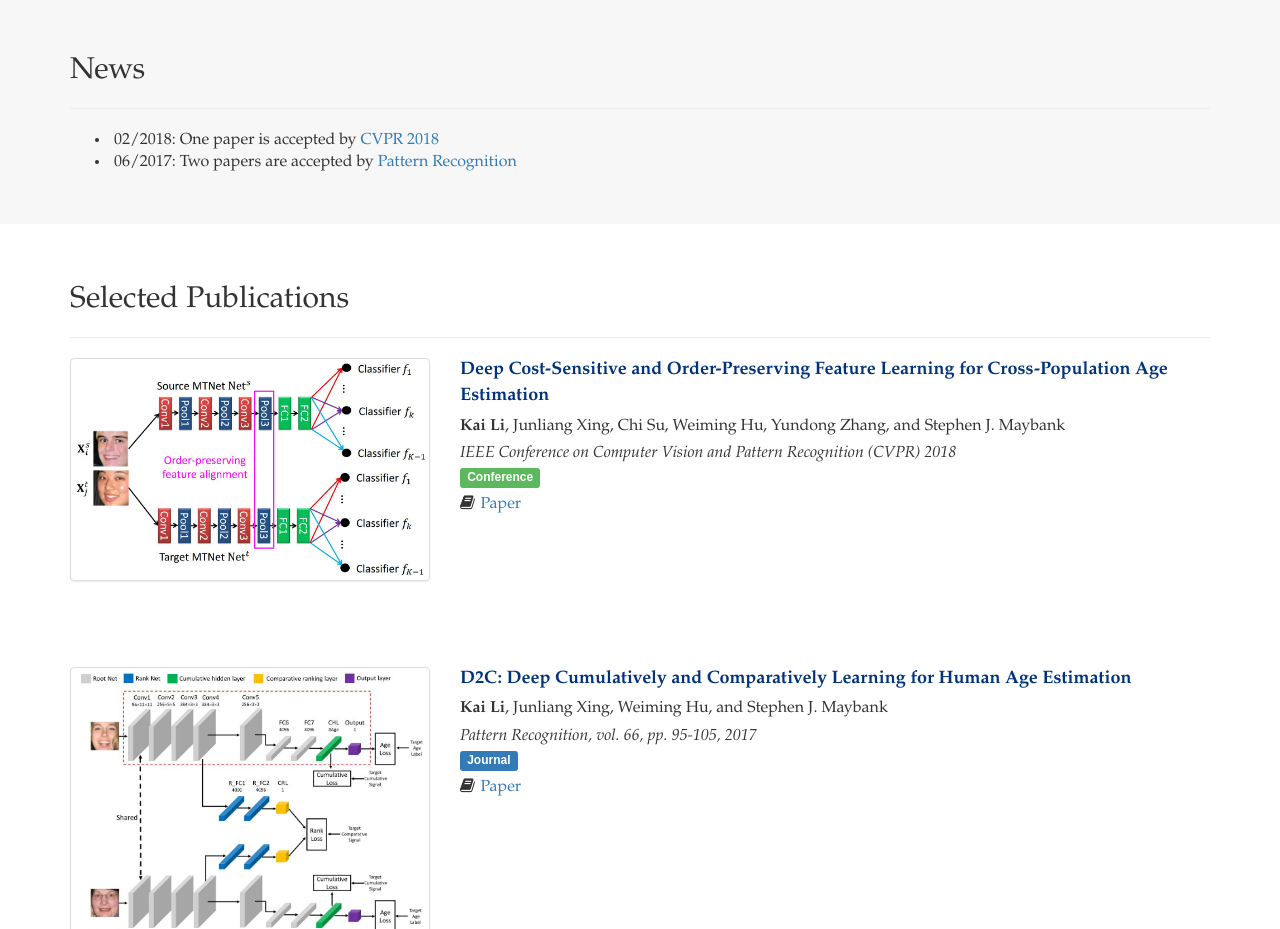
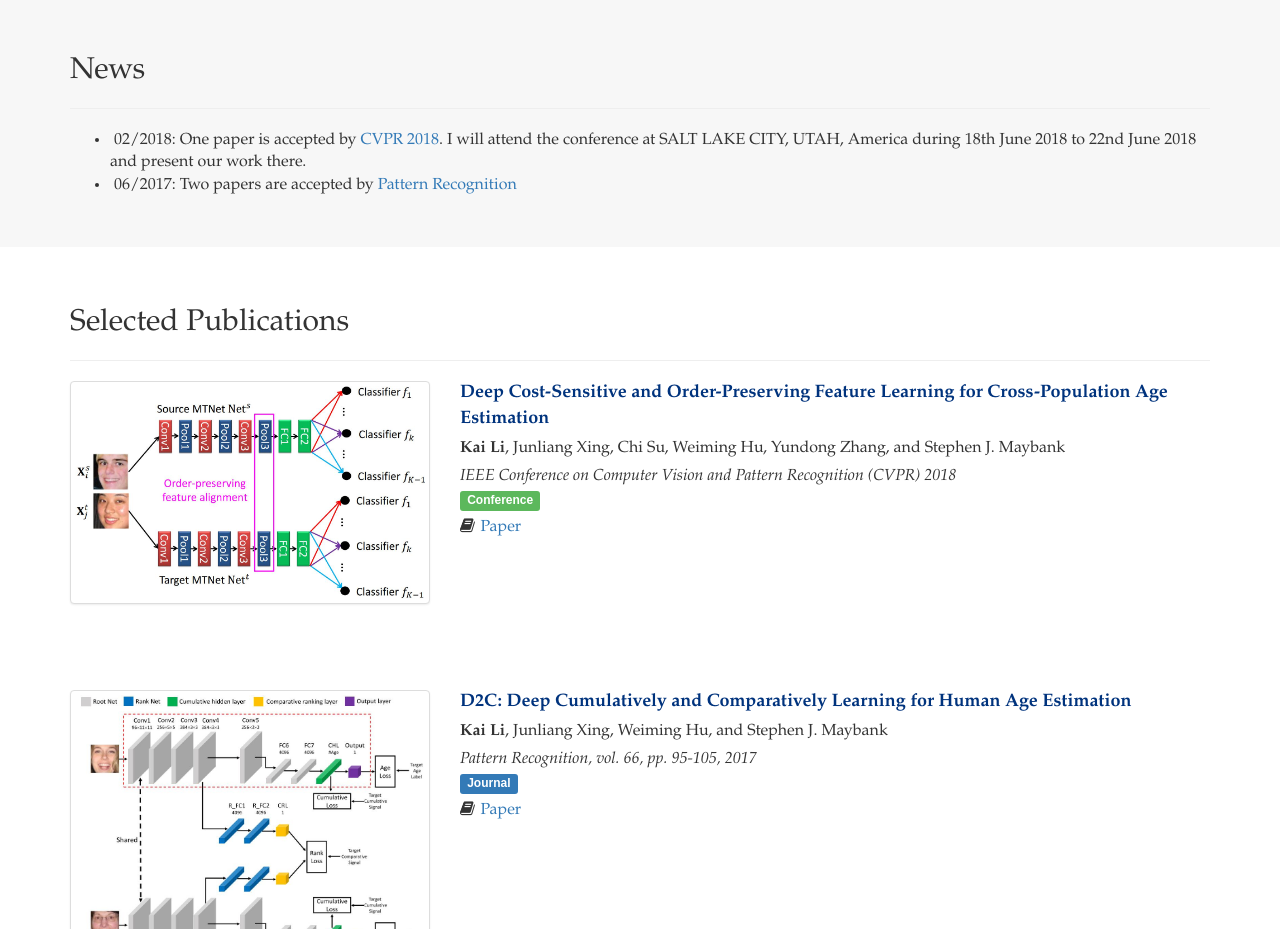
Before and after one commit to kli-casia/kli-nlpr.github.io, a plain HTML site: page index.html in a window 1280 px wide. Shown: the part 960-1889 px from the top of the page. Drawn offline with Linux system fonts and the light colour scheme.

Commit message:
Update index.html

```diff
--- a/index.html
+++ b/index.html
@@ -143,7 +143,7 @@
             <div class="spacer"></div>
             <ul>
 
-	    <li><span class="glyphicon"></span> 02/2018: One paper is accepted by <a href='http://cvpr2018.thecvf.com/'>CVPR 2018</a> </li>
+	    <li><span class="glyphicon"></span> 02/2018: One paper is accepted by <a href='http://cvpr2018.thecvf.com/'>CVPR 2018</a>. I will attend the conference at SALT LAKE CITY, UTAH, America during 18th June 2018 to 22nd June 2018 and present our work there. </li>
 		<li><span class="glyphicon"></span> 06/2017: Two papers are accepted by <a href='https://www.journals.elsevier.com/pattern-recognition'>Pattern Recognition</a> </li>
             </ul>
 
```
